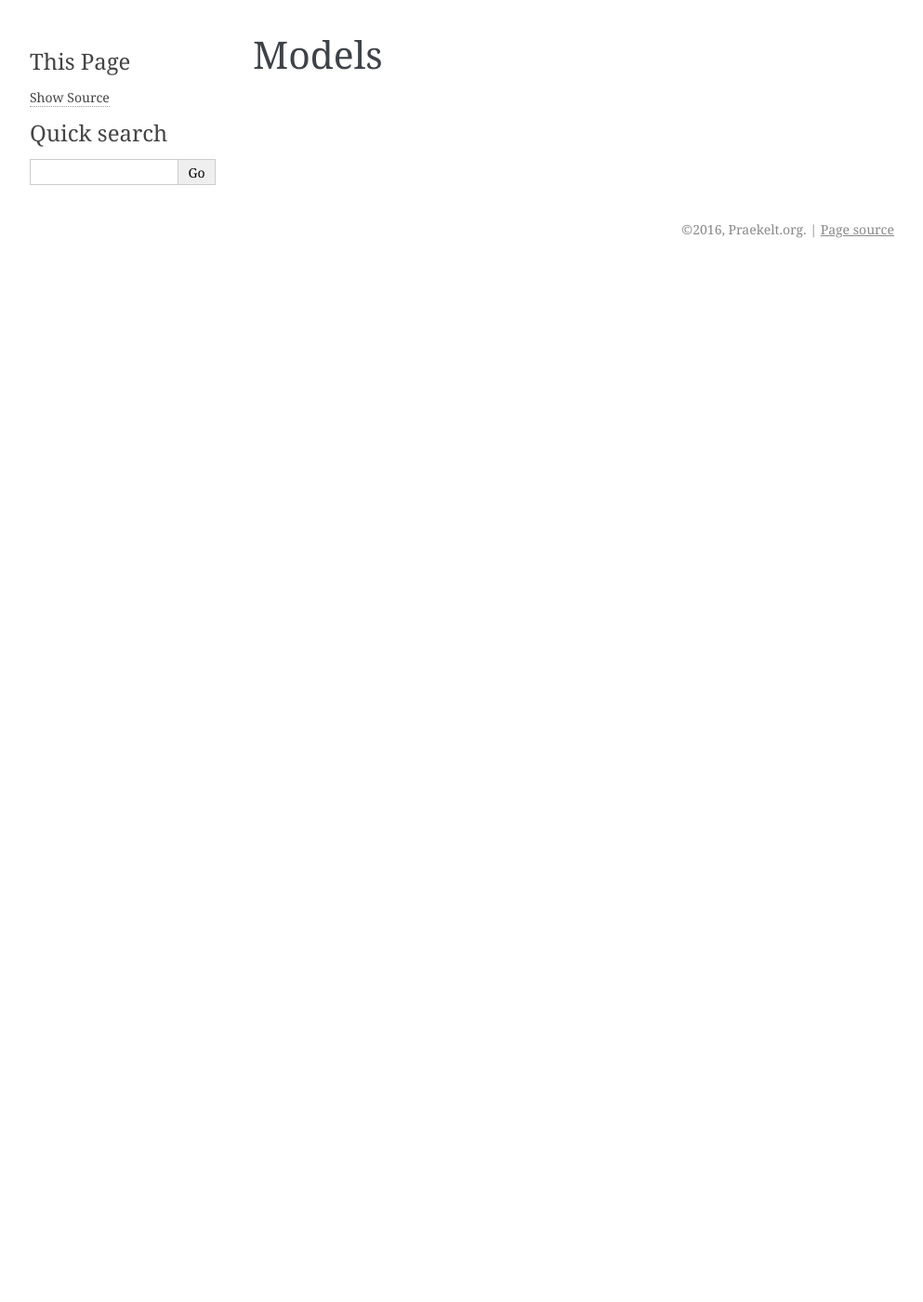
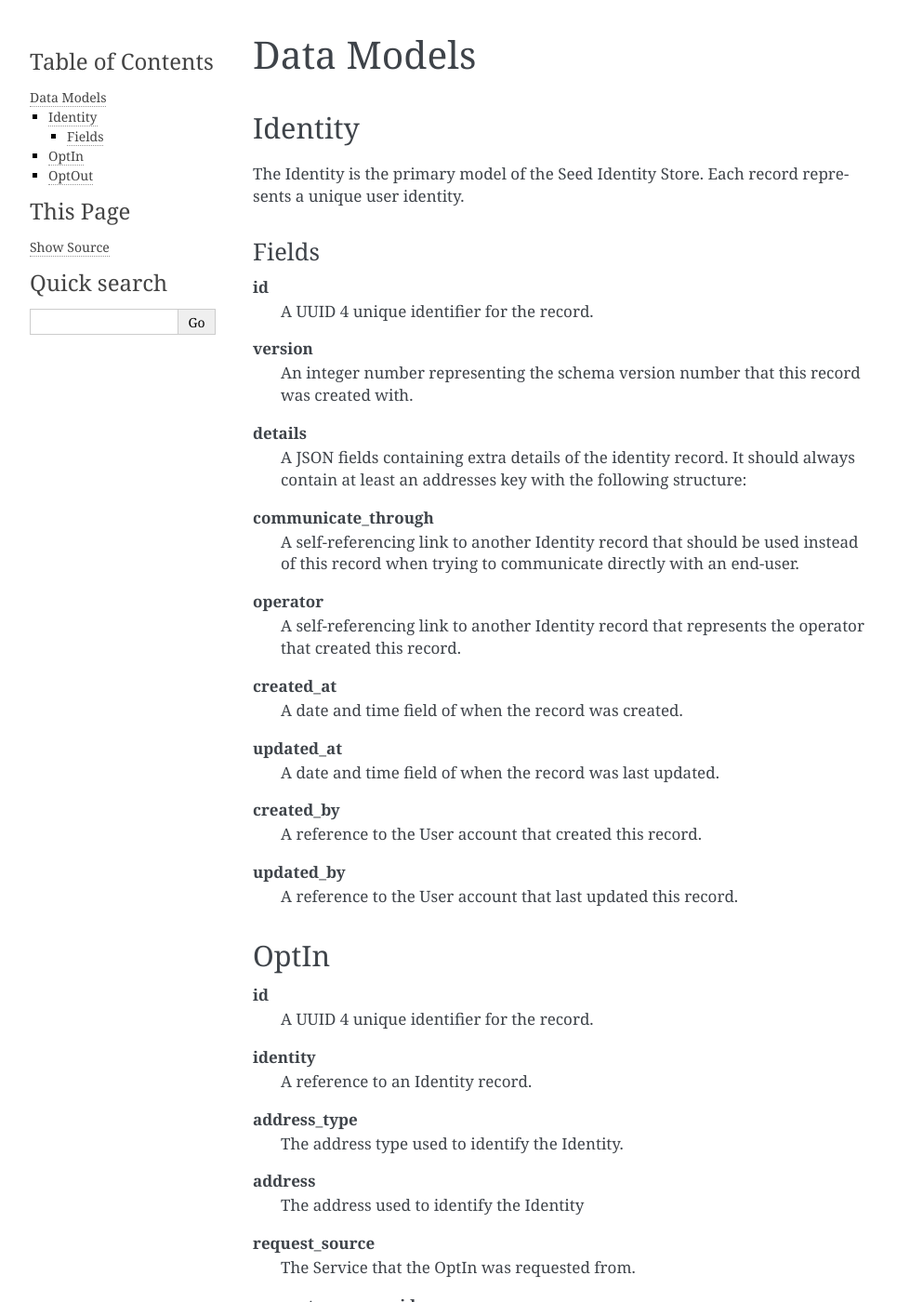
Before and after one commit to praekelt/seed-identity-store, a Sphinx documentation site: the page built from docs/models.rst, in a window 1280 px wide and 1400 px high. Shown: the whole window at 93% size, without its empty margins (148-1141 px from the left). Built offline with Sphinx 7.4.7, drawn with Linux system fonts in a browser that asks for light colours; some of the changed text lies outside the part shown.

Commit message:
Added docs about the models and some small fixes

```diff
--- a/docs/auth.rst
+++ b/docs/auth.rst
@@ -1,3 +1,3 @@
 ================================
-Authnetication and Authorization
+Authentication and Authorization
 ================================
--- a/docs/contents.rst
+++ b/docs/contents.rst
@@ -15,6 +15,7 @@ Seed Identity Store documentation contents
     models
     auth
     apis
+    production
 
 Indices, glossary and tables
 ============================
--- a/docs/index.rst
+++ b/docs/index.rst
@@ -15,3 +15,4 @@ developing the Seed Identity Store:
 * :doc:`Requirements <requirements>` and :doc:`Setup <setup>` information
 * :doc:`Model <models>` and :doc:`Authorization <auth>` information
 * :doc:`API Documentation <apis>`
+* Running the service in :doc:`Production <production>`
--- a/docs/models.rst
+++ b/docs/models.rst
@@ -1,3 +1,124 @@
+===========
+Data Models
+===========
+
+Identity
+========
+
+The Identity is the primary model of the Seed Identity Store. Each record
+represents a unique user identity.
+
+Fields
+------
+
+**id**
+    A UUID 4 unique identifier for the record.
+
+**version**
+    An integer number representing the schema version number that this record
+    was created with.
+
+**details**
+    A JSON fields containing extra details of the identity record. It should
+    always contain at least an addresses key with the following structure:
+
+    .. code-block: json
+
+        "addresses": {
+            "msisdn": {
+                "+27123": {}
+            },
+            "email": {
+                "foo1@bar.com": {"default": True},
+                "foo2@bar.com": {"optedout": True}
+            }
+        }
+
+**communicate_through**
+    A self-referencing link to another Identity record that should be used
+    instead of this record when trying to communicate directly with an end-user.
+
+**operator**
+    A self-referencing link to another Identity record that represents the
+    operator that created this record.
+
+**created_at**
+    A date and time field of when the record was created.
+
+**updated_at**
+    A date and time field of when the record was last updated.
+
+**created_by**
+    A reference to the User account that created this record.
+
+**updated_by**
+    A reference to the User account that last updated this record.
+
+
+OptIn
+=====
+
+**id**
+    A UUID 4 unique identifier for the record.
+
+**identity**
+    A reference to an Identity record.
+
+**address_type**
+    The address type used to identify the Identity.
+
+**address**
+    The address used to identify the Identity
+
+**request_source**
+    The Service that the OptIn was requested from.
+
+**requestor_source_id**
+    The ID for the user requesting the OptIn on the service that it was
+    requested from. Ideally a UUID.
+
+**created_at**
+    A date and time field of when the record was created.
+
+**created_by**
+    A reference to the User account that created this record.
+
+
+OptOut
 ======
-Models
-======
+
+**id**
+    A UUID 4 unique identifier for the record.
+
+**identity**
+    A reference to an Identity record.
+
+**optout_type**
+    A field representing a fixed set of reasons for the OptOut:
+
+        * stop -> No communication on address
+        * stopall -> No communication on all addresses
+        * unsubscribe -> Unsubcribe
+        * forget -> Forget
+
+**reason**
+    An optional reason (e.g. 'not interested') for the OptOut.
+
+**address_type**
+    The address type used to identify the Identity.
+
+**address**
+    The address used to identify the Identity
+
+**request_source**
+    The Service that the OptOut was requested from.
+
+**requestor_source_id**
+    The ID for the user requesting the OptOut on the service that it was
+    requested from. Ideally a UUID.
+
+**created_at**
+    A date and time field of when the record was created.
+
+**created_by**
+    A reference to the User account that created this record.
--- a/docs/requirements.rst
+++ b/docs/requirements.rst
@@ -21,7 +21,6 @@ setup.py file, but the major ones are:
 * Django REST Framework 3.3
 * Celery 3.1
 
-
 Seed Requirements
 =================
 
```
Also changed, not shown: docs/production.rst (added, +8 -0 lines), docs/setup.rst (+7 -11 lines).
